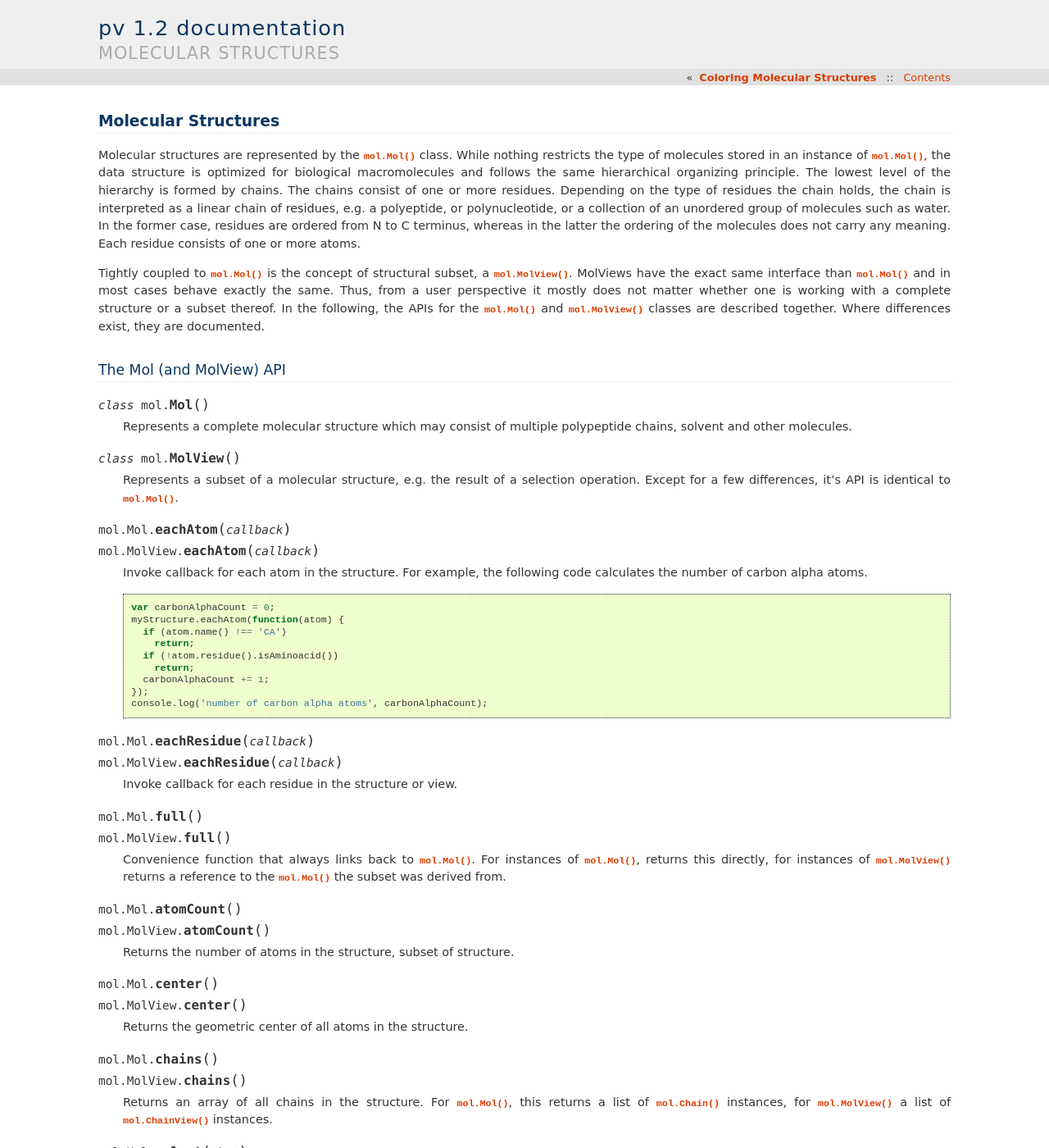
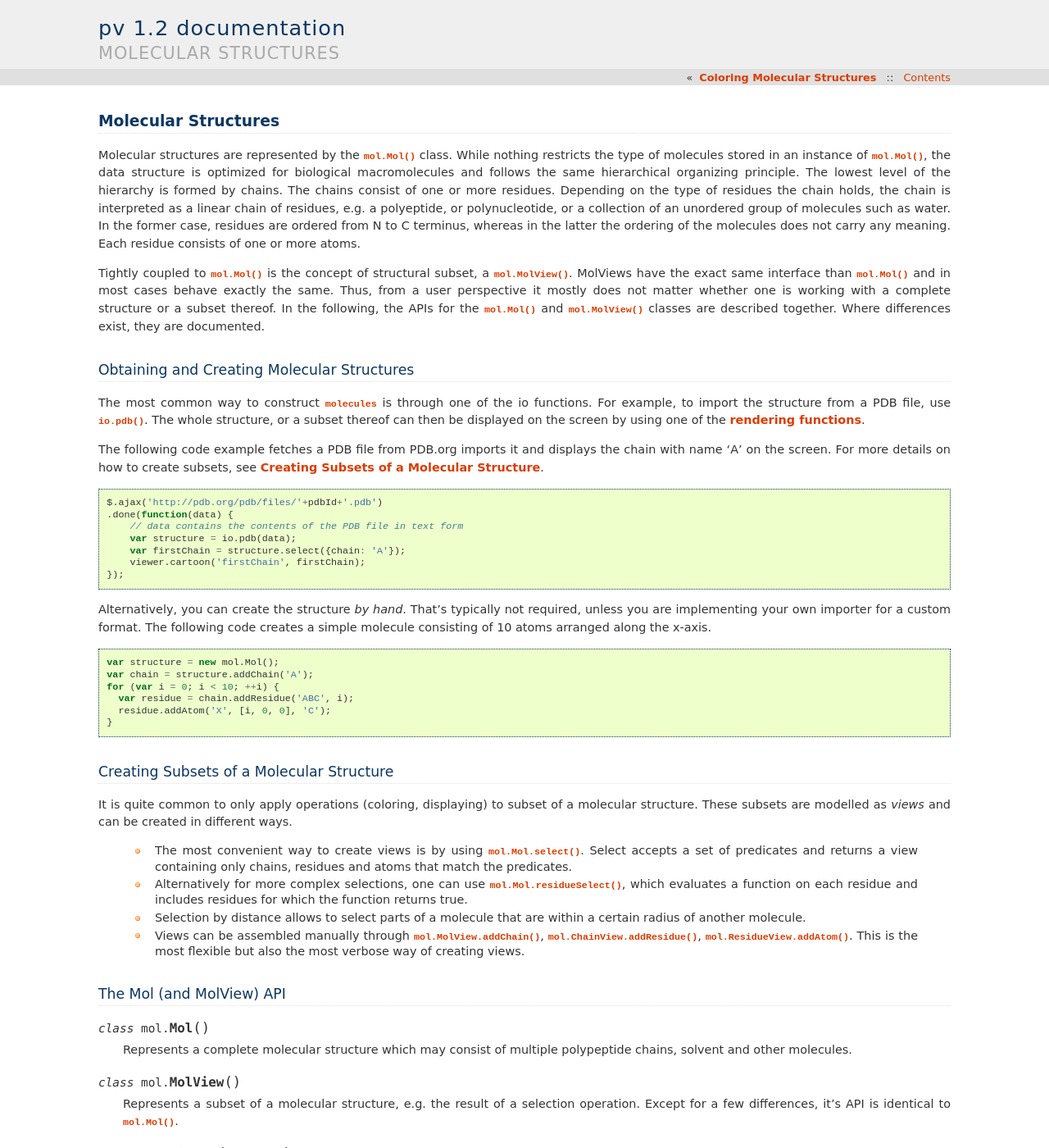
Before and after one commit to biasmv/pv, a Sphinx documentation site: the page built from doc/mol.rst, in a window 1280 px wide and 1400 px high. Shown: the whole window at 82% size. Built offline with Sphinx 7.4.7, drawn with Linux system fonts in a browser that asks for light colours; some of the changed text lies outside the part shown.

Commit message:
update mol docs
include docs for addResidue/addChain/addAtom and add some
introductory material on how to create views.

```diff
--- a/doc/mol.rst
+++ b/doc/mol.rst
@@ -4,6 +4,51 @@
 Molecular structures are represented by the :class:`mol.Mol` class. While nothing restricts the type of molecules stored in an instance of :class:`mol.Mol`, the data structure is optimized for biological macromolecules and follows the same hierarchical organizing principle. The lowest level of the hierarchy is formed by chains. The chains consist of one or more residues. Depending on the type of residues the chain holds, the chain is interpreted as a linear chain of residues, e.g. a polyeptide, or polynucleotide, or a collection of an unordered group of molecules such as water. In the former case, residues are ordered from N to C terminus, whereas in the latter the ordering of the molecules does not carry any meaning. Each residue consists of one or more atoms.
 
 Tightly coupled to :class:`mol.Mol` is the concept of structural subset, a :class:`mol.MolView`. MolViews have the exact same interface than :class:`mol.Mol` and in most cases behave exactly the same. Thus, from a user perspective it mostly does not matter whether one is working with a complete structure or a subset thereof. In the following, the APIs for the :class:`mol.Mol` and :class:`mol.MolView` classes are described together. Where differences exist, they are documented.
+
+
+Obtaining and Creating Molecular Structures
+-----------------------------------------------------------------------------------------
+
+The most common way to construct :class:`molecules <mol.Mol>` is through one of the io functions. For example, to import the structure from a PDB file, use :func:`io.pdb`. The whole structure, or a subset thereof can then be displayed on the screen by using one of the :ref:`rendering functions<pv.viewer.rendering>`.
+
+The following code example fetches a PDB file from PDB.org imports it and displays the chain with name 'A' on the screen. For more details on how to create subsets, see :ref:`mol.creating-views`.
+
+.. code-block:: javascript
+
+  $.ajax('http://pdb.org/pdb/files/'+pdbId+'.pdb')
+  .done(function(data) {
+      // data contains the contents of the PDB file in text form
+      var structure = io.pdb(data);
+      var firstChain = structure.select({chain: 'A'});
+      viewer.cartoon('firstChain', firstChain);
+  });
+
+Alternatively, you can create the structure *by hand*. That's typically not required, unless you are implementing your own importer for a custom format.  The following code creates a simple molecule consisting of 10 atoms arranged along the x-axis.
+
+.. code-block:: javascript
+
+  var structure = new mol.Mol();
+  var chain = structure.addChain('A');
+  for (var i = 0; i < 10; ++i) {
+    var residue = chain.addResidue('ABC', i);
+    residue.addAtom('X', [i, 0, 0], 'C');
+  }
+
+
+.. _mol.creating-views:
+
+Creating Subsets of a Molecular Structure
+-----------------------------------------------------------------------------------------
+
+It is quite common to only apply operations (coloring, displaying) to subset of a molecular structure. These subsets are modelled as *views* and can be created in different ways.
+
+ - The most convenient way to create views is by using :func:`mol.Mol.select`. Select accepts a set of predicates and returns a view containing only chains, residues and atoms that match the predicates.
+ - Alternatively for more complex selections, one can use :func:`mol.Mol.residueSelect`, which evaluates a function on each residue and includes residues for which the function returns true.
+
+ - Selection by distance allows to select parts of a molecule that are within a certain radius of  another molecule.
+ - Views can be assembled manually through :func:`mol.MolView.addChain`, :func:`mol.ChainView.addResidue`, :func:`mol.ResidueView.addAtom`. This is the most flexible but also the most verbose way of creating views.
+
+
 
 
 The Mol (and MolView) API
@@ -106,7 +151,13 @@
   Returns an instance of :class:`mol.MolView` containing chains, residues and atoms which are in spatial proximity to *structure*.
 
   :param structure: :class:`mol.Mol` or :class:`mol.MolView` to which proximity is required.
-  :param options: An optional dictionary of options to control the behavior of selectWithin.  **radius** sets the distance cutoff in Angstrom. The default radius is 4.   **matchResidues** whether to use residue matching mode. When set to true, all atom of a residue are included in result as soon as one atom is in proximity.
+  :param options: An optional dictionary of options to control the behavior of selectWithin (see below)
+
+  **Options**
+
+  - **radius** sets the distance cutoff in Angstrom. The default radius is 4.
+
+  - **matchResidues** whether to use residue matching mode. When set to true, all atom of a residue are included in result as soon as one atom is in proximity.
 
 
 .. function:: mol.Mol.residueSelect(predicate)
@@ -119,6 +170,23 @@
   .. code-block:: javascript
 
     var oddResidues = structure.residueSelect(function(res) { return res.index() % 2; });
+
+.. function:: mol.Mol.addChain(name)
+
+  Adds a new chain with the given name to the  structure
+
+  :param name: the name of the chain
+
+  :returns: the newly created :class:`mol.Chain` instance
+
+.. function:: mol.MolView.addChain(residue, includeAllResiduesAndAtoms)
+
+  Adds the given chain to the structure view
+
+  :param chain: the chain to add. Must either be a :class:`mol.ChainView`, or :class:`mol.Chain` instance.
+  :param includeAllResiduesAndAtoms: when true, residues and atoms contained in the chain are directly added as new :class:`mol.ResidueView`, :class:`mol.AtomView` instances. When set to false (the default), the new chain view is created with an empty list of residues.
+
+  :returns: the newly created :class:`mol.ChainView` instance
 
 .. function:: io.pdb(pdbData)
 
@@ -157,6 +225,24 @@
               mol.ChainView.backboneTraces()
 
   Convenience function which returns all backbone traces of the chain as a list. See :func:`mol.Chain.eachBackboneTrace`.
+
+.. function:: mol.Chain.addResidue(name, number)
+
+  Appends a new residue at the end of the chain
+
+  :param name: the name of the residue, for example 'GLY' for glycine.
+  :param number: the residue number
+
+  :returns: the newly created :class:`mol.Residue` instance
+
+.. function:: mol.ChainView.addResidue(residue, includeAllAtoms)
+
+  Adds the given residue to the chain view
+
+  :param residue: the residue to add. Must either be a :class:`mol.ResidueView`, or :class:`mol.Residue` instance.
+  :param includeAllAtoms: when true, all atoms of the residue are directly added as new AtomViews to the residue. When set to false (the default), a new residue view is created with an empty list of atoms.
+
+  :returns: the newly created :class:`mol.ResidueView` instance
 
 
 
@@ -210,6 +296,22 @@
   :returns: For :class:`mol.Residue`, a :class:`mol.Atom` instance, for :class:`mol.ResidueView`, a :class:`mol.AtomView` instance. If no matching atom could be found, null is returned.
 
 
+.. function:: mol.Residue.addAtom(name, pos, element)
+
+  Adds a new atom to the residue.
+
+  :param name: the name of the atom, for example CA for carbon-alpha
+  :param pos: the atom position
+  :param element: the atom element string, e.g. 'C' for carbon, 'N' for nitrogen
+
+  :returns: the newly created :class:`mol.Atom` instance
+
+.. function:: mol.ResidueView.addAtom(atom)
+
+  Adds the given atom to the residue view
+
+  :returns: the newly created :class:`mol.AtomView` instance
+
 
 The Atom (and AtomView) API
 -----------------------------------------------------------------------------------------
```
Also changed, not shown: other parts of doc/mol.rst (+1 -1 lines).
